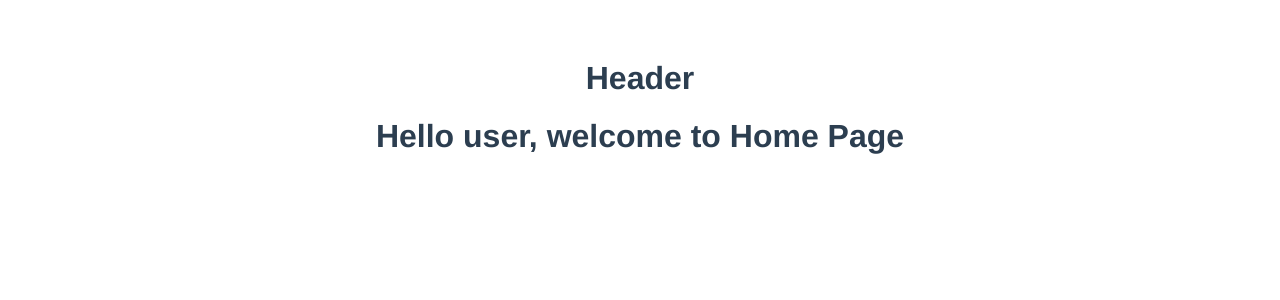
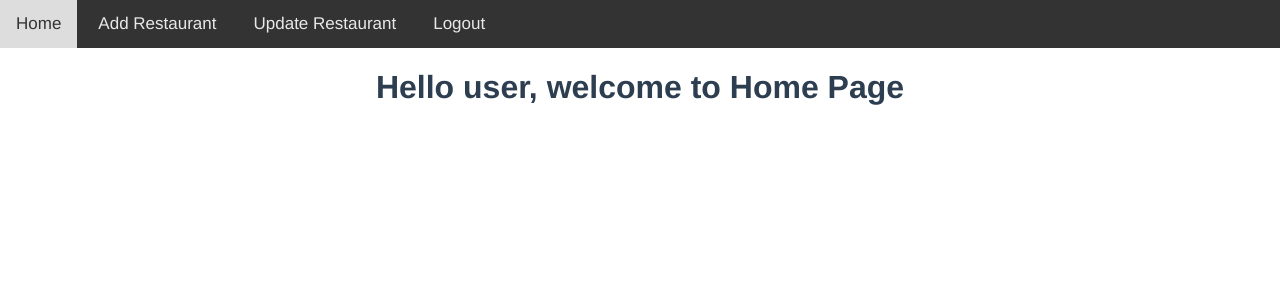
Before and after one commit to frankassafuah/restaurant-app, a Vue app: page / in a window 1280 px wide. Shown: the top 300 px of the page. Built offline with nearby package versions, Linux system fonts and the light colour scheme; sample sign-in values are in the browser's storage.

Commit message:
IMP- Header nav and styles

```diff
--- a/src/App.vue
+++ b/src/App.vue
@@ -15,6 +15,10 @@
   -moz-osx-font-smoothing: grayscale;
   text-align: center;
   color: #2c3e50;
-  margin-top: 60px;
 }
+
+ body {
+  padding: 0;
+  margin: 0;
+ }
 </style>
--- a/src/components/header.vue
+++ b/src/components/header.vue
@@ -1,6 +1,9 @@
 <template>
-    <div>
-        <h1>Header</h1>
+    <div class="nav">
+        <a href="#">Home</a>
+        <a href="#">Add Restaurant</a>
+        <a href="#">Update Restaurant</a>
+        <a href="#">Logout</a>
     </div>
 </template>
 
@@ -12,3 +15,25 @@
 }
 
 </script>
+
+<style scoped>
+.nav {
+    background-color: #333;
+    overflow: hidden;
+}
+
+.nav a {
+    color: #f2f2f2f2;
+    float: left;
+    text-align: center;
+    text-decoration: none;
+    padding: 14px 16px;
+    margin-right: 5px;
+    font-size: 17px;
+}
+
+.nav a:hover {
+    background-color: #ddd;
+    color: #333
+}
+</style>
```
